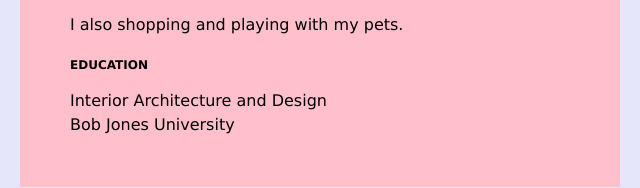
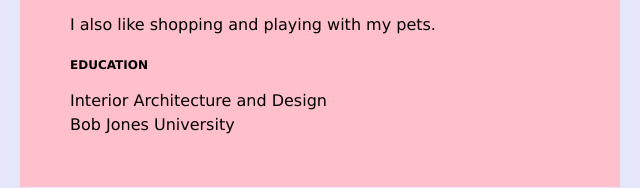
Before and after one commit to avasq115/avasq115.github.io, a plain HTML site: page index.html in a window 1280 px wide. Shown: the part 233-421 px from the top of the page, 320-960 px from the left. Drawn offline with Linux system fonts and the light colour scheme.

Commit message:
Update index.html

```diff
--- a/index.html
+++ b/index.html
@@ -38,7 +38,7 @@ h3 {
             I enjoy serving the Lord, and I am active in my local church: Iglesia Bautista de la Fe of Greenville, SC.  I teach Sunday school and work on the decorating and renovation team.
          </p>
          <p>
-            I also shopping and playing with my pets.
+            I also like shopping and playing with my pets.
          </p>
 
         <h3>EDUCATION</h3>
```
